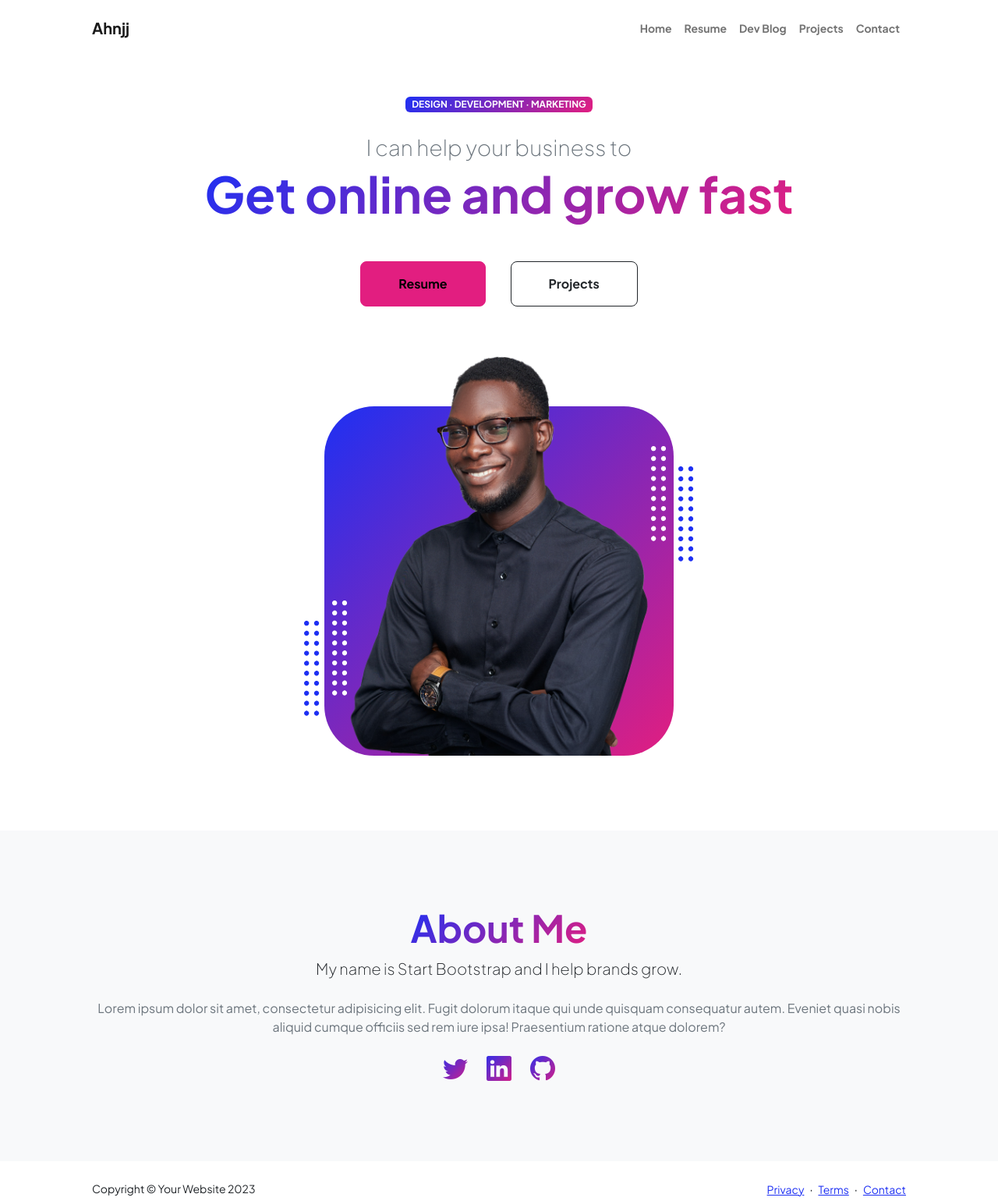
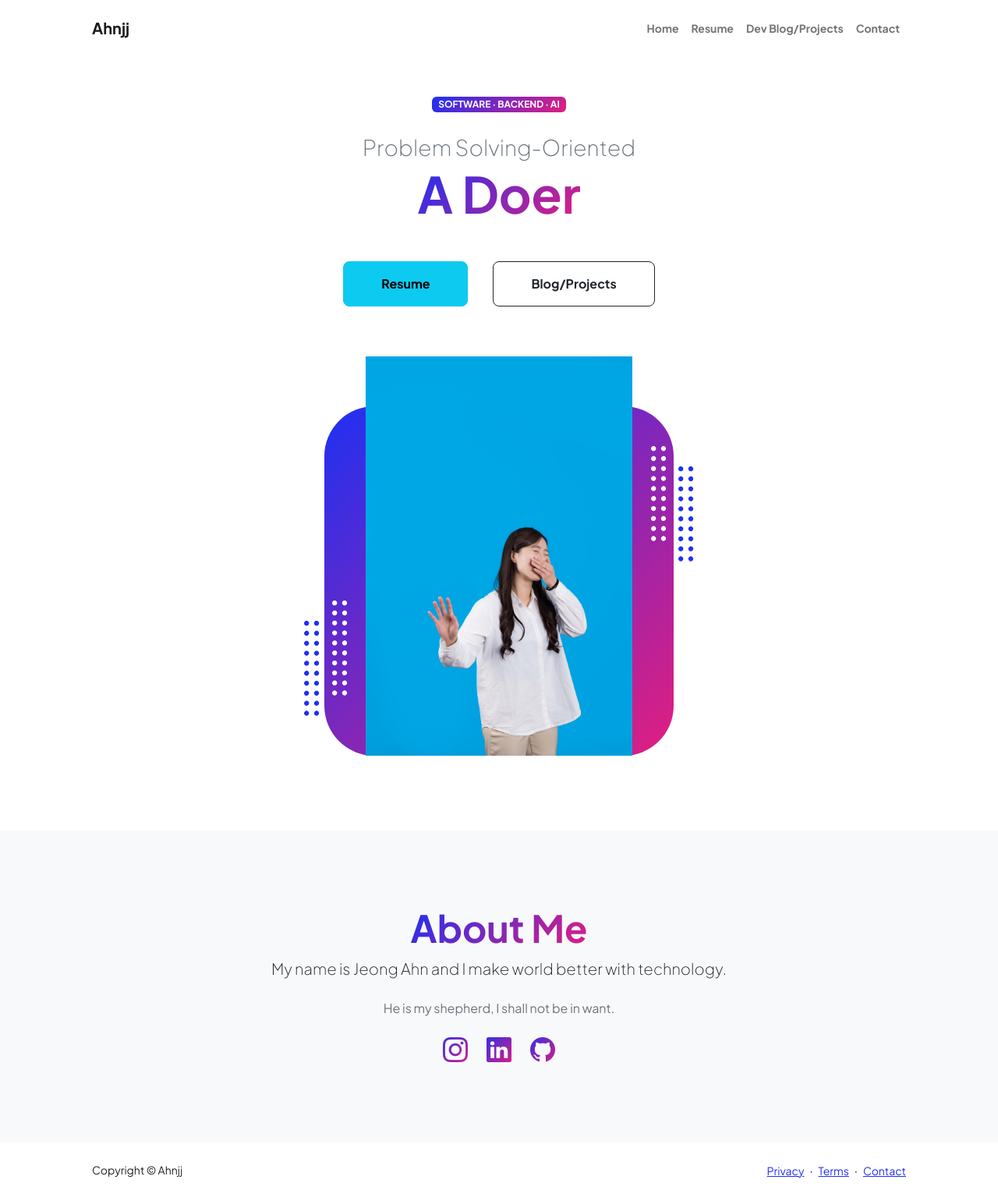
Before and after one commit to ahnjj/ahnjj.github.io, a plain HTML site: page index.html in a window 1280 px wide. Shown: the whole page at 78% size. Drawn offline with nearby package versions, Linux system fonts and the light colour scheme.

Commit message:
profile index.html edit

```diff
--- a/index.html
+++ b/index.html
@@ -28,8 +28,8 @@
                         <ul class="navbar-nav ms-auto mb-2 mb-lg-0 small fw-bolder">
                             <li class="nav-item"><a class="nav-link" href="index.html">Home</a></li>
                             <li class="nav-item"><a class="nav-link" href="resume.html">Resume</a></li>
-                            <li class="nav-item"><a class="nav-link" href="https://jeongahn.notion.site/Ahnjj_Dev-506d51b69617406583f7c0d8f2940f4d?pvs=4">Dev Blog</a></li>
-                            <li class="nav-item"><a class="nav-link" href="projects.html">Projects</a></li>
+                            <li class="nav-item"><a class="nav-link" href="https://jeongahn.notion.site/Ahnjj_Dev-506d51b69617406583f7c0d8f2940f4d?pvs=4">Dev Blog/Projects</a></li>
+                            <!-- <li class="nav-item"><a class="nav-link" href="projects.html">Projects</a></li> -->
                             <li class="nav-item"><a class="nav-link" href="contact.html">Contact</a></li>
                         </ul>
                     </div>
@@ -42,12 +42,12 @@
                         <div class="col-xxl-5">
                             <!-- Header text content-->
                             <div class="text-center text-xxl-start">
-                                <div class="badge bg-gradient-primary-to-secondary text-white mb-4"><div class="text-uppercase">Design &middot; Development &middot; Marketing</div></div>
-                                <div class="fs-3 fw-light text-muted">I can help your business to</div>
-                                <h1 class="display-3 fw-bolder mb-5"><span class="text-gradient d-inline">Get online and grow fast</span></h1>
+                                <div class="badge bg-gradient-primary-to-secondary text-white mb-4"><div class="text-uppercase">Software &middot; Backend &middot; AI</div></div>
+                                <div class="fs-3 fw-light text-muted">Problem Solving-Oriented</div>
+                                <h1 class="display-3 fw-bolder mb-5"><span class="text-gradient d-inline">A Doer</span></h1>
                                 <div class="d-grid gap-3 d-sm-flex justify-content-sm-center justify-content-xxl-start mb-3">
-                                    <a class="btn btn-secondary btn-lg px-5 py-3 me-sm-3 fs-6 fw-bolder" href="resume.html">Resume</a>
-                                    <a class="btn btn-outline-dark btn-lg px-5 py-3 fs-6 fw-bolder" href="projects.html">Projects</a>
+                                    <a class="btn btn-info btn-lg px-5 py-3 me-sm-3 fs-6 fw-bolder" href="resume.html">Resume</a>
+                                    <a class="btn btn-outline-dark btn-lg px-5 py-3 fs-6 fw-bolder" href="https://jeongahn.notion.site/Ahnjj_Dev-506d51b69617406583f7c0d8f2940f4d?pvs=4">Blog/Projects</a>
                                 </div>
                             </div>
                         </div>
@@ -57,7 +57,7 @@
                                 <div class="profile bg-gradient-primary-to-secondary">
                                     <!-- TIP: For best results, use a photo with a transparent background like the demo example below-->
                                     <!-- Watch a tutorial on how to do this on YouTube (link)-->
-                                    <img class="profile-img" src="assets/profile.png" alt="..." />
+                                    <img class="profile-img" src="assets/profile2.jpeg" alt="..." />
                                     <div class="dots-1">
                                         <!-- SVG Dots-->
                                         <svg version="1.1" xmlns="http://www.w3.org/2000/svg" xmlns:xlink="http://www.w3.org/1999/xlink" x="0px" y="0px" viewBox="0 0 191.6 1215.4" style="enable-background: new 0 0 191.6 1215.4" xml:space="preserve">
@@ -183,12 +183,12 @@
                         <div class="col-xxl-8">
                             <div class="text-center my-5">
                                 <h2 class="display-5 fw-bolder"><span class="text-gradient d-inline">About Me</span></h2>
-                                <p class="lead fw-light mb-4">My name is Start Bootstrap and I help brands grow.</p>
-                                <p class="text-muted">Lorem ipsum dolor sit amet, consectetur adipisicing elit. Fugit dolorum itaque qui unde quisquam consequatur autem. Eveniet quasi nobis aliquid cumque officiis sed rem iure ipsa! Praesentium ratione atque dolorem?</p>
+                                <p class="lead fw-light mb-4">My name is Jeong Ahn and I make world better with technology.</p>
+                                <p class="text-muted">He is my shepherd, I shall not be in want.</p>
                                 <div class="d-flex justify-content-center fs-2 gap-4">
-                                    <a class="text-gradient" href="#!"><i class="bi bi-twitter"></i></a>
-                                    <a class="text-gradient" href="#!"><i class="bi bi-linkedin"></i></a>
-                                    <a class="text-gradient" href="#!"><i class="bi bi-github"></i></a>
+                                    <a class="text-gradient" href="https://www.instagram.com/ahnjj/"><i class="bi bi-instagram"></i></a>
+                                    <a class="text-gradient" href="https://www.linkedin.com/in/ahnjj/"><i class="bi bi-linkedin"></i></a>
+                                    <a class="text-gradient" href="https://github.com/ahnjj"><i class="bi bi-github"></i></a>
                                 </div>
                             </div>
                         </div>
@@ -200,7 +200,7 @@
         <footer class="bg-white py-4 mt-auto">
             <div class="container px-5">
                 <div class="row align-items-center justify-content-between flex-column flex-sm-row">
-                    <div class="col-auto"><div class="small m-0">Copyright &copy; Your Website 2023</div></div>
+                    <div class="col-auto"><div class="small m-0">Copyright &copy; Ahnjj</div></div>
                     <div class="col-auto">
                         <a class="small" href="#!">Privacy</a>
                         <span class="mx-1">&middot;</span>
```
Also changed, not shown: assets/bunny.jpg (added), assets/profile2.jpeg (added), 1 other file.
